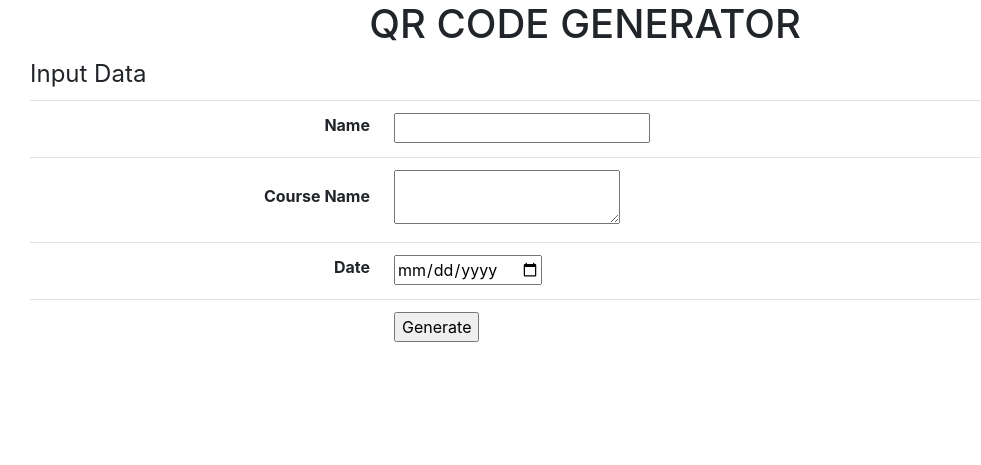
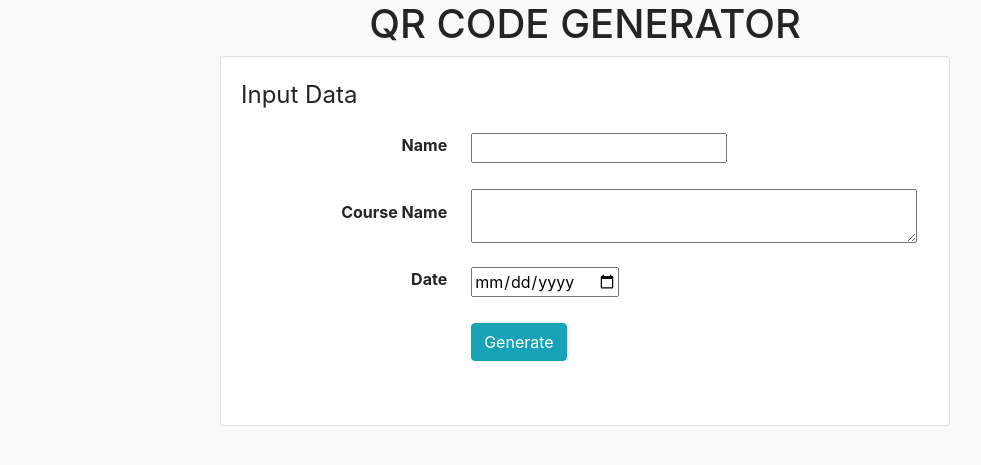
Before and after one commit to Kotidhana/qr-generator, a Flask app: page / in a window 1280 px wide. Shown: the top 465 px of the page, without its empty margins (55-1036 px from the left). Run offline with Flask 2, Linux system fonts and the light colour scheme; some libraries are stand-ins or nearby versions.

Commit message:
Design changes

```diff
--- a/application/templates/includes/base.html
+++ b/application/templates/includes/base.html
@@ -10,7 +10,7 @@
 
     <title>Hello, world!</title>
   </head>
-  <body>
+  <body class=" bg-light">
     {% block content %}
 
     <!-- Content Here -->
--- a/application/templates/index.html
+++ b/application/templates/index.html
@@ -2,13 +2,15 @@
 {% block content %}
 <div class="container">
     <div class="row">
-        <div class="col-lg-12">
+        <div class="col-lg-8 mx-auto">
             <h1 class="text-center">QR CODE GENERATOR</h1>
+            <div class="card">
+                <div class="card-body">
                     <form action="{{ url_for('generation') }}" method="post">
                         <fieldset class="form-group">
                             <legend>Input Data</legend>
                             {{ form.hidden_tag() }}
-                    <table class="table table-hover">
+                            <table class="table table-borderless table-hover">
                                 <tbody>
                                     <tr>
                                         <th scope="row" class="align-middle text-right">{{ form.name.label }}</th>
@@ -16,15 +18,15 @@
                                     </tr>
                                     <tr>
                                         <th scope="row" class="align-middle text-right">{{ form.course.label }}</th>
-                                <td>{{ form.course() }}</td>
+                                        <td>{{ form.course(class="input-group input-group-lg") }}</td>
                                     </tr>
                                     <tr>
                                         <th scope="row" class="align-middle text-right">{{ form.date.label }}</th>
-                                <td>{{ form.date(class='datepicker') }}</td>
+                                        <td>{{ form.date() }}</td>
                                     </tr>
                                     <tr>
                                         <td></td>
-                                <td>{{ form.generate() }}</td>
+                                        <td >{{ form.generate(class_="btn btn-info") }}</td>
                                     </tr>
                                 </tbody>
                             </table>
@@ -33,4 +35,6 @@
                 </div>
             </div>
         </div>
+    </div>
+</div>
 {% endblock %}
```
Also changed, not shown: application/templates/qrcode.html (+9 -2 lines). Lines whose indentation alone changed are shown as unchanged.
